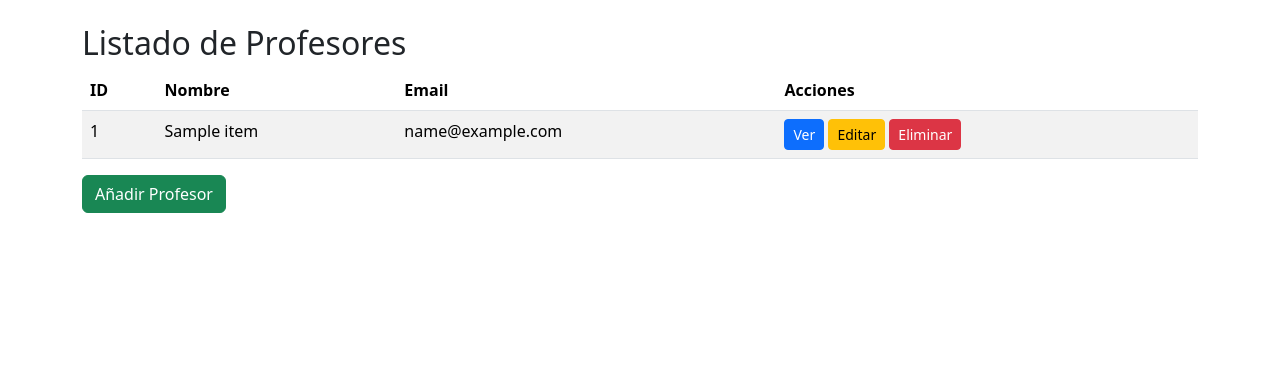
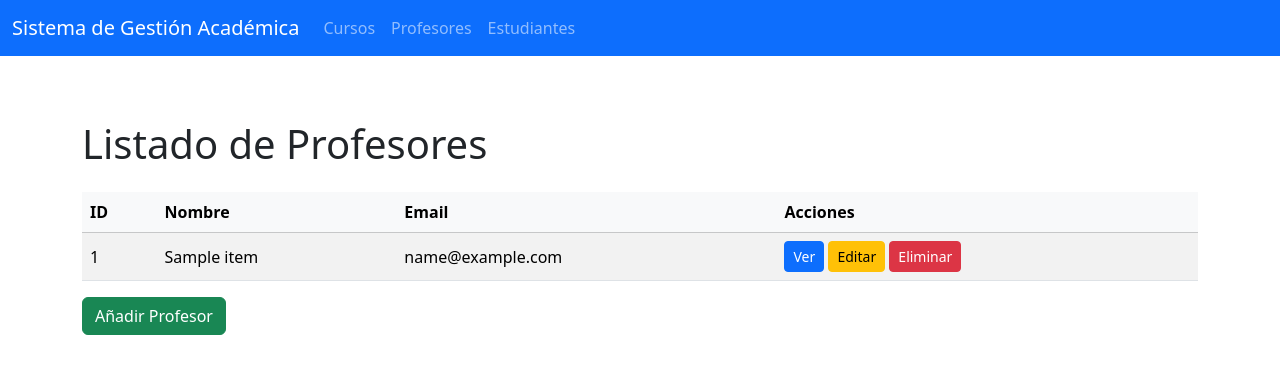
Before and after one commit to JGalindo16/Proyecto_Verficable, a Flask app: template app/templates/professors/index.html in a window 1280 px wide. Shown: the top 374 px of the page. Run offline with Flask 3, Linux system fonts and the light colour scheme; the template is opened without the code that fills it: most values are stand-ins (such as "Sample title", 1, 10 or a date in 2020).

Commit message:
feature: addd navbar

```diff
--- /dev/null
+++ b/app/templates/global/base.html
@@ -0,0 +1,41 @@
+<!DOCTYPE html>
+<html lang="es">
+<head>
+    <meta charset="UTF-8">
+    <meta name="viewport" content="width=device-width, initial-scale=1.0">
+    <title>{% block title %}Sistema Académico{% endblock %}</title>
+    <link rel="stylesheet" href="{{ url_for('static', filename='styles.css') }}">
+    <link href="https://cdn.jsdelivr.net/npm/bootstrap@5.3.3/dist/css/bootstrap.min.css" rel="stylesheet">
+</head>
+<body>
+    <!-- Navbar fija en la parte superior -->
+    <nav class="navbar navbar-expand-lg navbar-dark bg-primary fixed-top w-100">
+        <div class="container-fluid">
+            <a class="navbar-brand" href="/">Sistema de Gestión Académica</a>
+            <button class="navbar-toggler" type="button" data-bs-toggle="collapse" data-bs-target="#navbarNav">
+                <span class="navbar-toggler-icon"></span>
+            </button>
+            <div class="collapse navbar-collapse" id="navbarNav">
+                <ul class="navbar-nav">
+                    <li class="nav-item">
+                        <a class="nav-link {% if request.path == '/courses' %}active{% endif %}" href="/courses">Cursos</a>
+                    </li>
+                    <li class="nav-item">
+                        <a class="nav-link {% if request.path == '/professors' %}active{% endif %}" href="/professors">Profesores</a>
+                    </li>
+                    <li class="nav-item">
+                        <a class="nav-link {% if request.path == '/students' %}active{% endif %}" href="/students">Estudiantes</a>
+                    </li>
+                </ul>
+            </div>
+        </div>
+    </nav>
+
+    <!-- Contenedor principal con margen superior -->
+    <div class="container mt-5 pt-4">
+        {% block content %}{% endblock %}
+    </div>
+
+    <script src="https://cdn.jsdelivr.net/npm/bootstrap@5.3.3/dist/js/bootstrap.bundle.min.js"></script>
+</body>
+</html>
--- a/app/templates/professors/index.html
+++ b/app/templates/professors/index.html
@@ -1,15 +1,12 @@
-<!DOCTYPE html>
-<html lang="en">
-<head>
-    <title>Profesores</title>
-    <link rel="stylesheet" href="{{ url_for('static', filename='styles.css') }}">
-    <link href="https://cdn.jsdelivr.net/npm/bootstrap@5.3.3/dist/css/bootstrap.min.css" rel="stylesheet">
-</head>
-<body>
-    <div class="container mt-4">
-        <h2>Listado de Profesores</h2>
-        <table class="table table-striped">
-            <thead>
+{% extends "global/base.html" %}
+
+{% block title %}Listado de Profesores{% endblock %}
+
+{% block content %}
+<h1 class="mt-5 mb-4">Listado de Profesores</h1>
+
+<table class="table table-striped align-middle">
+    <thead class="table-light">
         <tr>
             <th>ID</th>
             <th>Nombre</th>
@@ -26,7 +23,7 @@
             <td>
                 <a href="/professors/{{ prof.id }}" class="btn btn-sm btn-primary">Ver</a>
                 <a href="/professors/{{ prof.id }}/edit" class="btn btn-sm btn-warning">Editar</a>
-                        <form action="/professors/{{ prof.id }}/delete" method="POST" style="display:inline;">
+                <form action="/professors/{{ prof.id }}/delete" method="POST" class="d-inline">
                     <button type="submit" class="btn btn-sm btn-danger" onclick="return confirm('¿Eliminar este profesor?')">Eliminar</button>
                 </form>
             </td>
@@ -34,7 +31,8 @@
         {% endfor %}
     </tbody>
 </table>
+
+<div class="mt-3">
     <a href="/professors/create" class="btn btn-success">Añadir Profesor</a>
 </div>
-</body>
-</html>
+{% endblock %}
```
Also changed, not shown: app/templates/courses/index.html (+13 -17 lines), app/templates/global/home.html (+9 -14 lines), app/templates/students/index.html (+14 -14 lines). Lines whose indentation alone changed are shown as unchanged.
